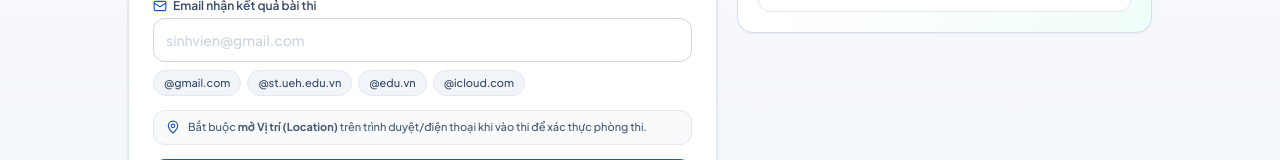
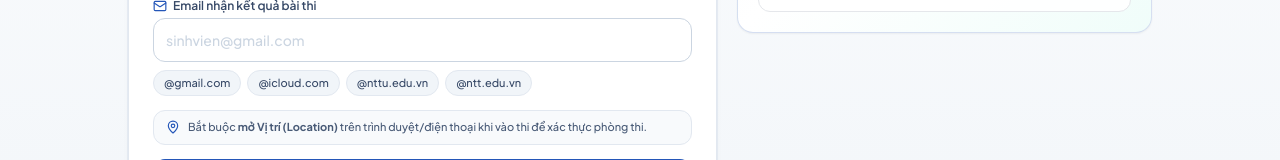
Before and after one commit to johntroger/vneconomics-testing-platform, a React (Vite) app: page / in a window 1280 px wide. Shown: the part 508-668 px from the top of the page. Built offline with nearby package versions, Linux system fonts and the light colour scheme; no server answers.

Commit message:
ui: update email domain quick-fill chips to gmail, icloud, nttu.edu.vn, ntt.edu.vn

```diff
--- a/src/pages/HomePortalPage.tsx
+++ b/src/pages/HomePortalPage.tsx
@@ -17,7 +17,7 @@ import {
 } from 'lucide-react';
 import { RoomMatchOption, useExamPlatform } from '../context/ExamContext';
 
-const DOMAIN_CHIPS = ['@gmail.com', '@st.ueh.edu.vn', '@edu.vn', '@icloud.com'];
+const DOMAIN_CHIPS = ['@gmail.com', '@icloud.com', '@nttu.edu.vn', '@ntt.edu.vn'];
 const COMMON_EMAIL_TYPOS = ['@gmai.com', '@gmial.com', '@gnail.com', '@yaho.com', '@gamil.com'];
 
 function getDeviceLabel(): string {
```
